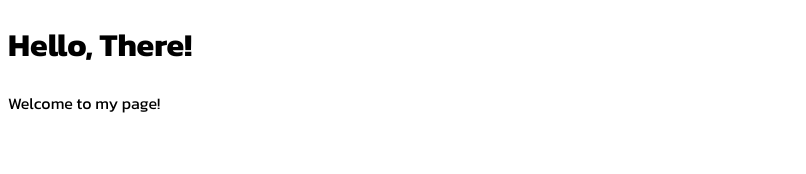
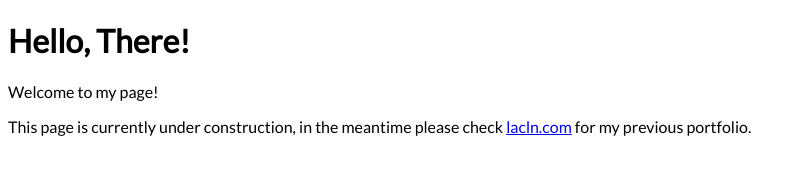
Before and after one commit to lacln/lacln.github.io, a plain HTML site: page index.html in a window 1280 px wide. Shown: the whole page, without its empty margins (0-806 px from the left). Drawn offline with Linux system fonts and the light colour scheme.

Commit message:
added original pweb header to site

```diff
--- a/index.html
+++ b/index.html
@@ -2,8 +2,14 @@
 <html>
 
 <head>
-    <meta charset="UTF-8">
+    <!-- All the MetaData Goes Here! -->
     <meta name="viewport" content="width=device-width, initial-scale=1.0">
+    <meta name="description" content="Welcome to my website / blog / project or whatever I end up deciding to do with this website of mine.  -- written in 2018, still relevant">
+    <meta name="keywords" content="lachlau, lachl.au, lacln, lachlan, lachlan moore, Lacln, lacln home, lachlau home, moore">
+    <meta name="author" content="Lachlan Moore">
+    <!-- PUT CHARSET HERE -->
+    <meta charset="UTF-8";>
+    <!-- PUT OTHER STUFF HERE -->
     <title>lachl.au - Welcome</title>
 
     <link rel="icon" href="./misc/favicon.ico">
@@ -11,7 +17,9 @@
     <link rel="stylesheet" href="../modules/css/common.css">
     <link rel="preconnect" href="https://fonts.googleapis.com">
     <link rel="preconnect" href="https://fonts.gstatic.com" crossorigin>
-    <link href="https://fonts.googleapis.com/css2?family=Jost:ital,wght@0,100..900;1,100..900&family=Kanit:ital,wght@0,100;0,200;0,300;0,400;0,500;0,600;0,700;0,800;0,900;1,100;1,200;1,300;1,400;1,500;1,600;1,700;1,800;1,900&display=swap" rel="stylesheet">
+    <!-- <link href="https://fonts.googleapis.com/css2?family=Jost:ital,wght@0,100..900;1,100..900&family=Kanit:ital,wght@0,100;0,200;0,300;0,400;0,500;0,600;0,700;0,800;0,900;1,100;1,200;1,300;1,400;1,500;1,600;1,700;1,800;1,900&display=swap" rel="stylesheet"> -->
+    <!-- Styling Fonts-->
+    <link rel="stylesheet" href="https://fonts.googleapis.com/css?family=Lato|Raleway|Source+Sans+Pro">
 </head>
 <!--
     Portfolio Website - Mark 2
@@ -29,6 +37,8 @@
 <div class="homepage-welcome">
     <h1>Hello, There!</h1>
     <p>Welcome to my page!</p>
+
+    <p>This page is currently under construction, in the meantime please check <a href="https://lacln.com">lacln.com</a> for my previous portfolio.</p>
 </div>
 
 </body>
--- a/modules/css/common.css
+++ b/modules/css/common.css
@@ -1,3 +1,4 @@
 body {
-    font-family: "Kanit", sans-serif; font-weight: 400; font-style: normal; size: 24px;
+    /* font-family: "Kanit", sans-serif; font-weight: 400; font-style: normal; size: 24px; */
+    font-family: 'Lato','Raleway','Source Sans Pro', sans-serif;
 }
```
